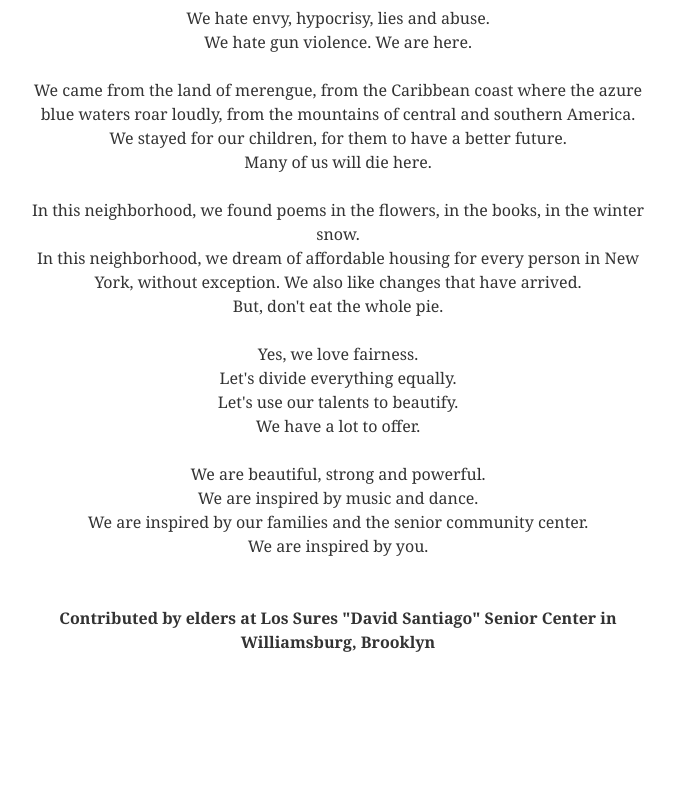
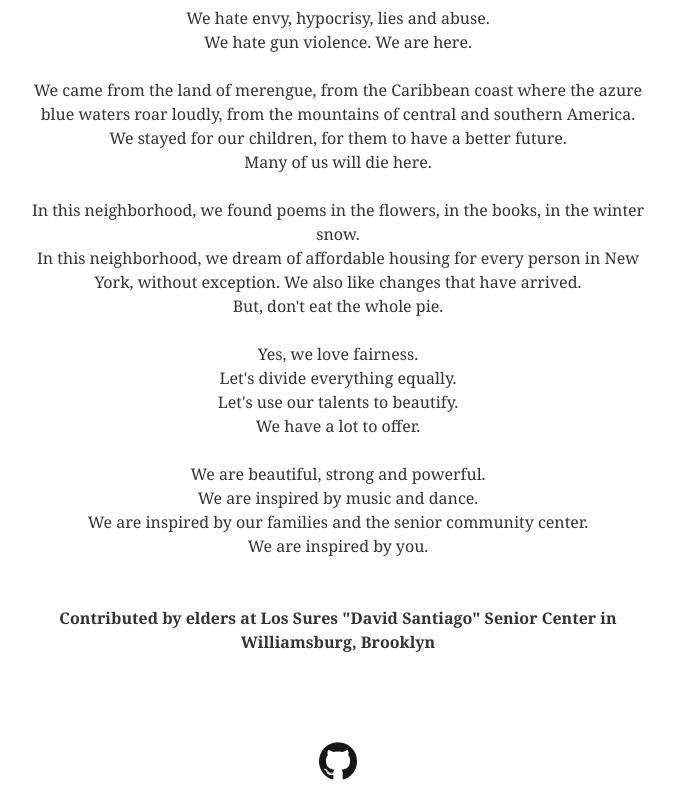
Before and after one commit to AyukaAK/Gentrification_Brooklyn, a plain HTML site: page index.html in a window 1280 px wide. Shown: the part 9359-10159 px from the top of the page, without its empty margins (302-977 px from the left). Before the commit the page ends 10085 px from the top, so only its background shows below. Drawn offline with nearby package versions, Linux system fonts and the light colour scheme; a script that the page names is missing.

Commit message:
Add files via upload

```diff
--- a/index.html
+++ b/index.html
@@ -784,7 +784,13 @@
         We are inspired by our families and the senior community center.<br>
         We are inspired by you. <br> <br><br>
 
-		<b>Contributed by elders at Los Sures "David Santiago" Senior Center in Williamsburg, Brooklyn</b>
+		<b>Contributed by elders at Los Sures "David Santiago" Senior Center in Williamsburg, Brooklyn</b> <br><br>
+		<center>
+			<a href="https://github.com/AyukaAK/Gentrification_Brooklyn">
+				<img class="featurette-image img-responsive" src="GitHub-Mark-120px-plus.png" width="38"
+				height="38"alt="Github">
+			</a>
+		</center>
 
     </p>
     </section>
```
Also changed, not shown: GitHub-Mark-120px-plus.png (added).
